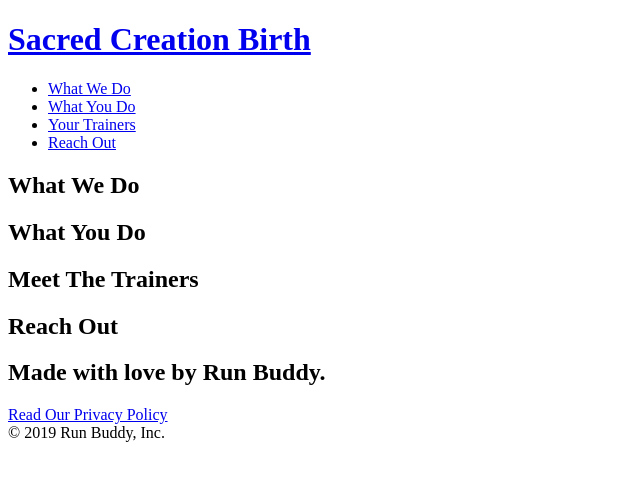
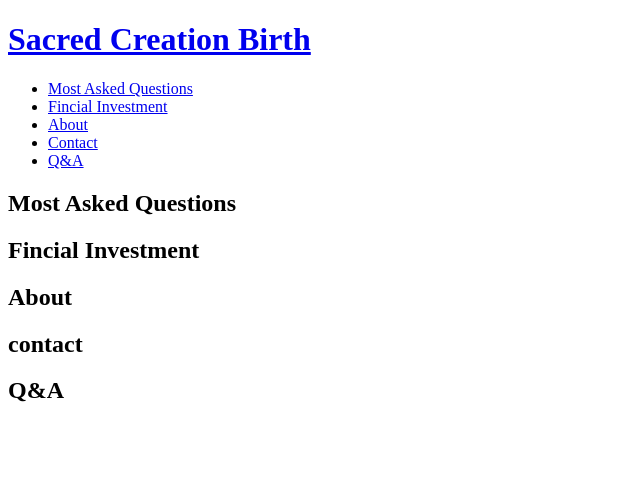
Before and after one commit to OSSATMTeamjc18/Sacred-Creation-Birth, a plain HTML site: page index.html in a window 1280 px wide. Shown: the whole page, without its empty margins (0-640 px from the left). Drawn offline with Linux system fonts and the light colour scheme.

Commit message:
creating all of the ancor tags for the basic page

```diff
--- a/index.html
+++ b/index.html
@@ -17,16 +17,19 @@
                     <!-- List item element -->
                     <li>
                         <!-- Anchor element -->
-                        <a href="#what-we-do">What We Do</a>
+                        <a href="#most-asked-questions">Most Asked Questions</a>
                     </li>
                     <li>
-                        <a href="#what-you-do">What You Do</a>
+                        <a href="#fincial-investment">Fincial Investment</a>
                     </li>
                     <li>
-                        <a href="#your-trainers">Your Trainers</a>
+                        <a href="#about">About</a>
                     </li>
                     <li>
-                        <a href="#reach-out">Reach Out</a>
+                        <a href="#contact">Contact</a>
+                    </li>
+                    <li>
+                        <a href="#Q&A">Q&A</a>
                     </li>
                 </ul>
             </nav>
@@ -37,34 +40,35 @@
 
         </section>
 
-        <!-- "what we do" section -->
+        <!-- "most asked questions" section -->
         <section>
-            <h2>What We Do</h2>
+            <h2>Most Asked Questions</h2>
         </section>
 
-        <!-- "what you do" section -->
+        <!-- "fincial Investment" section -->
         <section>
-            <h2>What You Do</h2>
+            <h2>Fincial Investment</h2>
         </section>
 
-        <!-- "meet the trainers" section -->
+        <!-- "about the doula" section -->
 
         <section>
-            <h2>Meet The Trainers</h2>
+            <h2>About</h2>
         </section>
 
         <!-- "reach out" section -->
         <section>
-            <h2>Reach Out</h2>
+            <h2>contact</h2>
+        </section>
+
+        <!-- Q&A questions to ask and sent to kaila email -->
+        <section>
+            <h2>Q&A</h2>
         </section>
 
         <!-- footer -->
         <footer>
-            <h2>Made with love by Run Buddy.</h2>
-            <div>
-            <a href="#">Read Our Privacy Policy</a><br />
-            &copy; 2019 Run Buddy, Inc.
-            </div>
+
         </footer>
     </body>
 </html>
```
